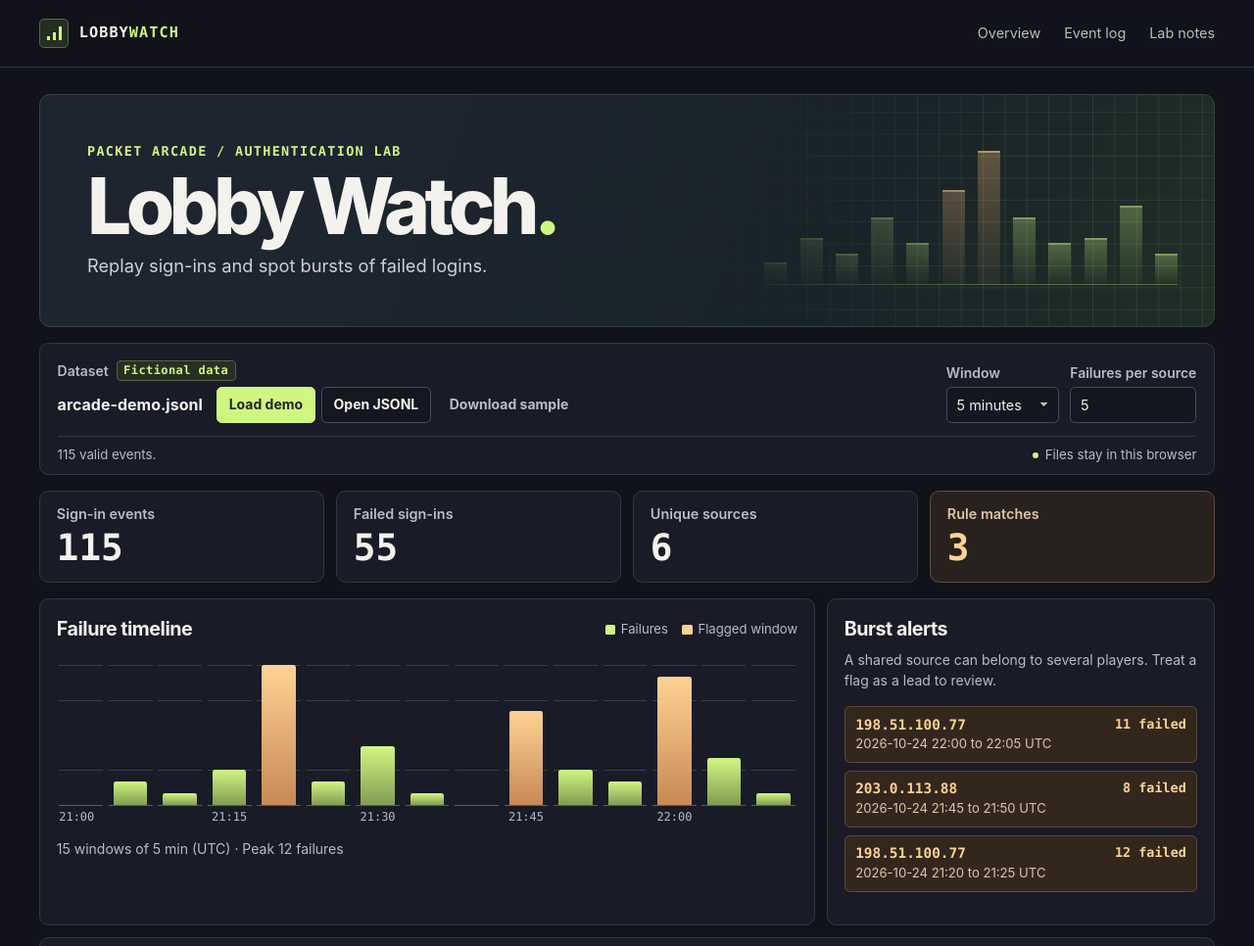
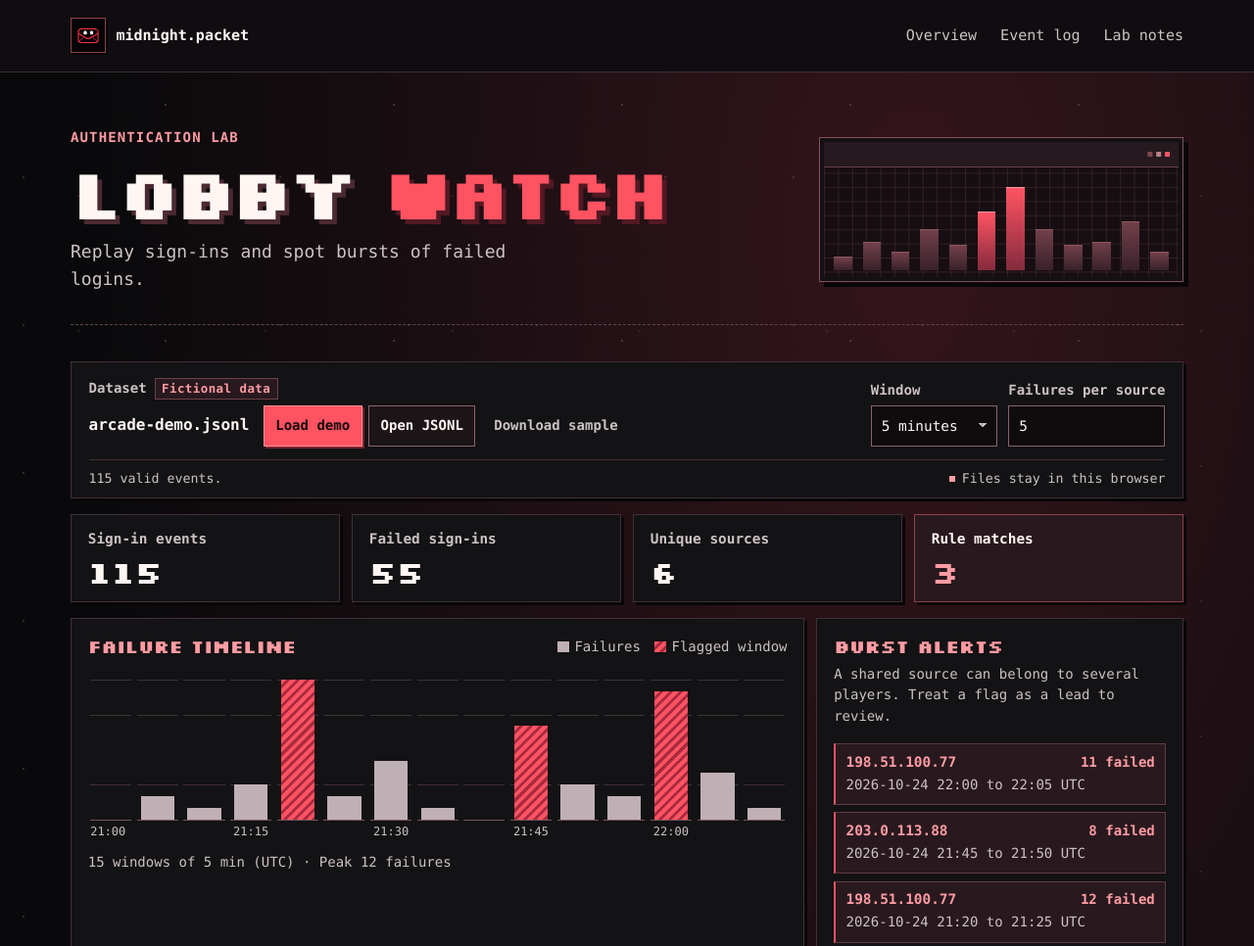
Before and after one commit to wayofkaleb/lobby-watch, a plain HTML site: page index.html in a window 1280 px wide. Shown: the top 966 px of the page at 98% size. Drawn offline with Linux system fonts and the light colour scheme.

Commit message:
Match Lobby Watch to Midnight Packet

```diff
--- a/index.html
+++ b/index.html
@@ -4,8 +4,10 @@
   <meta charset="utf-8">
   <meta name="viewport" content="width=device-width, initial-scale=1">
   <meta name="description" content="A hands-on cybersecurity lab for spotting failed sign-in bursts in game-server logs.">
-  <meta name="theme-color" content="#11121a">
-  <title>Lobby Watch | Authentication Lab</title>
+  <meta name="theme-color" content="#09090b">
+  <title>Lobby Watch | Midnight Packet</title>
+  <link rel="icon" href="midnight-envelope.png" type="image/png">
+  <link rel="preload" href="silkscreen-bold.ttf" as="font" type="font/ttf" crossorigin>
   <link rel="stylesheet" href="styles.css">
   <script src="detection.js" defer></script>
   <script src="app.js" defer></script>
@@ -15,9 +17,9 @@
 
   <header class="site-header">
     <div class="page-width header-inner">
-      <a class="brand" href="#main" aria-label="Lobby Watch overview">
-        <span class="brand-mark" aria-hidden="true"><i></i><i></i><i></i></span>
-        <span>LOBBY<span class="brand-accent">WATCH</span></span>
+      <a class="brand" href="https://packet-arcade.solehyssop8.chatgpt.site/" aria-label="Midnight Packet home">
+        <img class="brand-mark" src="midnight-envelope.png" width="36" height="36" alt="">
+        <span>midnight.packet</span>
       </a>
       <nav class="site-nav" aria-label="Dashboard">
         <a href="#overview">Overview</a>
@@ -30,12 +32,12 @@
   <main class="page-width dashboard" id="main">
     <section class="hero" aria-labelledby="page-title">
       <div class="hero-content">
-        <p class="eyebrow">PACKET ARCADE / AUTHENTICATION LAB</p>
-        <h1 id="page-title">Lobby Watch<span aria-hidden="true">.</span></h1>
+        <p class="eyebrow">Authentication lab</p>
+        <h1 id="page-title">Lobby <span>Watch</span></h1>
         <p>Replay sign-ins and spot bursts of failed logins.</p>
       </div>
       <div class="hero-signal" aria-hidden="true">
-        <div class="signal-grid"></div>
+        <div class="signal-lights"></div>
         <div class="signal-sample"><i></i><i></i><i></i><i></i><i></i><i></i><i></i><i></i><i></i><i></i><i></i><i></i></div>
       </div>
     </section>
--- a/styles.css
+++ b/styles.css
@@ -1,35 +1,52 @@
+@font-face {
+  font-family: Silkscreen;
+  src: url("silkscreen-bold.ttf") format("truetype");
+  font-style: normal;
+  font-weight: 700;
+  font-display: swap;
+}
+
 :root {
   color-scheme: dark;
-  --base: #11121a;
-  --surface: #191b26;
-  --surface-deep: #141620;
-  --border: #333744;
-  --text: #f4f2ec;
-  --muted: #b6bdcb;
-  --green: #d0f682;
-  --green-dim: #242f1f;
-  --amber: #ffd293;
-  --amber-dim: #33271d;
-  --sans: Inter, system-ui, -apple-system, BlinkMacSystemFont, "Segoe UI", sans-serif;
-  --mono: "Cascadia Code", "IBM Plex Mono", Consolas, monospace;
+  --base: #09090b;
+  --surface: #131214;
+  --surface-raised: #1c1518;
+  --surface-deep: #100c0e;
+  --border: #403037;
+  --border-raised: #8a626b;
+  --text: #fff6f3;
+  --muted: #ccc2c4;
+  --red: #ff5362;
+  --soft-red: #ff9ba3;
+  --red-panel: #28191e;
+  --shadow: #080608;
+  --bar: #bfb0b5;
+  --flagged-bars: repeating-linear-gradient(135deg, var(--red) 0 4px, #ad2a3e 4px 7px);
+  --mono: "Cascadia Mono", "Lucida Console", "Courier New", monospace;
 }
 
 *, *::before, *::after { box-sizing: border-box; }
 
 body {
+  min-height: 100vh;
   margin: 0;
-  background: var(--base);
+  background:
+    radial-gradient(circle at 24px 30px, #955d6555 1px, transparent 1.4px) 0 0 / 131px 151px,
+    radial-gradient(circle at 80px 62px, #70454d55 1px, transparent 1.3px) 0 0 / 191px 138px,
+    radial-gradient(circle at 169px 107px, #c6a6a73d 1px, transparent 1.5px) 0 0 / 233px 241px,
+    radial-gradient(ellipse at 73% 12%, #35151b 0%, #190e12 38%, transparent 64%),
+    var(--base);
   color: var(--text);
-  font: 1rem/1.5 var(--sans);
+  font: 1rem/1.55 var(--mono);
 }
 
 h1, h2, p, dl, dd { margin: 0; }
 button, input, select { font: inherit; }
 a { color: inherit; }
-#overview, #events { scroll-margin-top: 1rem; }
+#overview, #events, #lab-notes { scroll-margin-top: 1rem; }
 
 :focus-visible {
-  outline: 2px solid var(--green);
+  outline: 2px solid var(--soft-red);
   outline-offset: 3px;
 }
 
@@ -38,17 +55,17 @@ a { color: inherit; }
   z-index: 2;
   inset: 0.5rem auto auto 0.5rem;
   padding: 0.5rem 0.75rem;
-  background: var(--green);
+  background: var(--red);
   color: var(--base);
   transform: translateY(-150%);
 }
 
 .skip-link:focus { transform: none; }
-.page-width { width: min(100% - 5rem, 82rem); margin-inline: auto; }
-.site-header { border-bottom: 1px solid var(--border); }
+.page-width { width: min(100% - 3rem, 71rem); margin-inline: auto; }
+.site-header { border-bottom: 1px solid var(--border); background: #100d10; }
 
 .header-inner {
-  min-height: 4.25rem;
+  min-height: 4.55rem;
   display: flex;
   align-items: center;
   justify-content: space-between;
@@ -59,99 +76,94 @@ a { color: inherit; }
   display: inline-flex;
   align-items: center;
   gap: 0.65rem;
-  font: 700 0.95rem/1 var(--mono);
-  letter-spacing: 0.07em;
+  font: 700 0.94rem/1.3 var(--mono);
   text-decoration: none;
 }
 
 .brand-mark {
-  display: inline-flex;
-  align-items: end;
-  justify-content: center;
-  gap: 0.19rem;
-  width: 1.9rem;
-  height: 1.9rem;
-  padding: 0.42rem;
-  border: 1px solid #59654c;
-  border-radius: 0.3rem;
-  background: var(--green-dim);
+  display: block;
+  width: 2.25rem;
+  height: 2.25rem;
+  border: 1px solid #8f424b;
+  background: #0c0b0d;
+  box-shadow: 2px 2px 0 var(--shadow);
 }
 
-.brand-mark i { width: 0.2rem; background: var(--green); }
-.brand-mark i:nth-child(1) { height: 30%; }
-.brand-mark i:nth-child(2) { height: 58%; }
-.brand-mark i:nth-child(3) { height: 100%; }
-.brand-accent { color: var(--green); }
 .site-nav { display: flex; flex-wrap: wrap; gap: 0.45rem 1.5rem; }
-.site-nav a { color: var(--muted); font-size: 0.9rem; text-decoration: none; }
-.site-nav a:hover { color: var(--green); }
-.dashboard { padding-block: 1.7rem 3rem; }
+.site-nav a { color: var(--muted); font-size: 0.94rem; text-decoration: none; }
+.site-nav a:hover { color: var(--soft-red); text-decoration: underline; text-underline-offset: 0.25rem; }
+.dashboard { padding-block: clamp(1.65rem, 5vw, 3.5rem) clamp(3rem, 8vw, 6rem); }
 
 .hero {
-  position: relative;
-  isolation: isolate;
-  overflow: hidden;
-  display: flex;
+  display: grid;
+  grid-template-columns: minmax(0, 1fr) minmax(14rem, 0.52fr);
   align-items: center;
-  min-height: 13rem;
-  margin-bottom: 1rem;
-  padding: clamp(1.55rem, 3.8vw, 3rem);
-  border: 1px solid #3a433e;
-  border-radius: 0.7rem;
-  background: linear-gradient(112deg, #1e2530 18%, #182328 68%, #202e27);
+  gap: clamp(1rem, 4vw, 3rem);
+  margin-bottom: clamp(1.5rem, 3.4vw, 2.3rem);
+  padding-bottom: clamp(1.4rem, 3vw, 2rem);
+  border-bottom: 1px dashed #62454c;
 }
 
-.hero-content { position: relative; z-index: 1; }
-
 .eyebrow {
-  color: var(--green);
-  font: 600 0.84rem/1.45 var(--mono);
-  letter-spacing: 0.1em;
+  color: var(--soft-red);
+  font-size: 0.875rem;
+  font-weight: 700;
+  letter-spacing: 0.08em;
+  text-transform: uppercase;
 }
 
 .hero h1 {
-  margin: 0.28rem 0 0.45rem;
-  font-size: clamp(2.7rem, 6.25vw, 5.2rem);
-  font-weight: 760;
-  line-height: 1.02;
-  letter-spacing: -0.07em;
+  margin: 0.55rem 0 0.7rem;
+  font: 700 clamp(2.35rem, 5.7vw, 4.85rem)/0.98 Silkscreen, var(--mono);
+  letter-spacing: -0.085em;
+  text-shadow: 0.065em 0.065em 0 #4a2a32;
 }
 
-.hero h1 span { color: var(--green); }
-.hero h1 + p { color: #c9d2d8; font-size: clamp(1rem, 1.8vw, 1.14rem); }
+.hero h1 span { color: var(--red); text-shadow: 0.065em 0.065em 0 #531923; }
+.hero h1 + p { max-width: 48ch; color: var(--muted); font-size: clamp(1rem, 1.55vw, 1.125rem); }
 
 .hero-signal {
-  position: absolute;
-  inset: 0 0 0 auto;
-  width: 44%;
-  min-width: 17rem;
-  overflow: hidden;
-  opacity: 0.84;
-  mask-image: linear-gradient(90deg, transparent 2%, black 56%);
+  border: 1px solid #81535a;
+  padding: 0.25rem;
+  background: #141014;
+  box-shadow: 5px 5px 0 var(--shadow);
 }
 
-.signal-grid {
-  position: absolute;
-  inset: 0;
-  background:
-    linear-gradient(#bddca621 1px, transparent 1px) 0 50% / 1.4rem 1.4rem,
-    linear-gradient(90deg, #bddca621 1px, transparent 1px) 0 50% / 1.4rem 1.4rem;
+.signal-lights {
+  display: flex;
+  justify-content: flex-end;
+  align-items: center;
+  height: 1.65rem;
+  padding-inline: 0.55rem;
+  border-bottom: 1px solid #6b424a;
+  background: #261a20;
+}
+
+.signal-lights::after {
+  width: 0.32rem;
+  height: 0.32rem;
+  background: var(--red);
+  box-shadow: -0.55rem 0 #b88188, -1.1rem 0 #7f4950;
+  content: "";
 }
 
 .signal-sample {
-  position: absolute;
-  inset: 19% 7% 18% 13%;
   display: flex;
+  height: clamp(4.6rem, 9vw, 7rem);
   align-items: end;
   gap: 3.15%;
-  border-bottom: 1px solid #d0f6825e;
+  padding: 0.75rem 0.65rem 0.45rem;
+  background:
+    linear-gradient(#79535b43 1px, transparent 1px) 0 50% / 0.9rem 0.9rem,
+    linear-gradient(90deg, #79535b43 1px, transparent 1px) 0 50% / 0.9rem 0.9rem,
+    #170e12;
 }
 
 .signal-sample i {
   flex: 1;
   height: 15%;
-  border-top: 2px solid #d0f682a3;
-  background: linear-gradient(#c0f17e5e, #a4db6412 95%);
+  border-top: 1px solid #905860;
+  background: linear-gradient(#71404a, #39212a);
 }
 
 .signal-sample i:nth-child(2), .signal-sample i:nth-child(10) { height: 32%; }
@@ -163,11 +175,16 @@ a { color: inherit; }
 .signal-sample i:nth-child(11) { height: 54%; }
 
 .signal-sample i:nth-child(6), .signal-sample i:nth-child(7) {
-  border-color: #ffd293c2;
-  background: linear-gradient(#ffbb765e, #ffc68113 95%);
+  border-color: var(--soft-red);
+  background: linear-gradient(var(--red), #842b3d);
 }
 
-.card { min-width: 0; border: 1px solid var(--border); border-radius: 0.6rem; background: var(--surface); }
+.card {
+  min-width: 0;
+  border: 1px solid var(--border);
+  background: var(--surface);
+  box-shadow: 3px 3px 0 var(--shadow);
+}
 
 .controls {
   display: grid;
@@ -186,11 +203,10 @@ a { color: inherit; }
 
 .dataset-badge {
   padding: 0.16rem 0.4rem;
-  border: 1px solid #526443;
-  border-radius: 0.25rem;
-  background: #263022;
-  color: var(--green);
-  font: 650 0.75rem/1.15 var(--mono);
+  border: 1px solid #6d4149;
+  background: var(--red-panel);
+  color: var(--soft-red);
+  font: 700 0.78rem/1.15 var(--mono);
   letter-spacing: 0.035em;
 }
 
@@ -200,10 +216,10 @@ a { color: inherit; }
 
 input[type="number"], select {
   width: 100%;
-  min-height: 2.35rem;
+  min-height: 2.65rem;
   padding: 0.4rem 0.62rem;
-  border: 1px solid #464b59;
-  border-radius: 0.33rem;
+  border: 1px solid var(--border-raised);
+  border-radius: 0;
   background-color: var(--surface-deep);
   color: var(--text);
   font-size: 0.9rem;
@@ -224,21 +240,27 @@ select {
   display: inline-flex;
   align-items: center;
   justify-content: center;
-  min-height: 2.35rem;
+  min-height: 2.65rem;
   padding: 0.32rem 0.72rem;
   border: 1px solid transparent;
-  border-radius: 0.33rem;
-  font: 650 0.875rem/1.2 var(--sans);
+  border-radius: 0;
+  font: 700 0.875rem/1.2 var(--mono);
   white-space: nowrap;
   cursor: pointer;
 }
 
-.button--primary { border-color: var(--green); background: var(--green); color: #202518; }
-.button--primary:hover { background: #e0ffa0; }
-.button--secondary { border-color: #464b59; background: var(--surface-deep); color: var(--text); }
-.button--secondary:not(:disabled):hover { border-color: var(--green); color: var(--green); }
+.button--primary {
+  border-color: #ff929a;
+  background: var(--red);
+  box-shadow: 2px 2px 0 #7d222f;
+  color: #16090b;
+}
+
+.button--primary:hover { background: #ff7b85; }
+.button--secondary { border-color: var(--border-raised); background: var(--surface-raised); color: var(--text); }
+.button--secondary:not(:disabled):hover { border-color: var(--soft-red); color: var(--soft-red); }
 .button--text { background: transparent; color: var(--muted); }
-.button--text:hover { color: var(--green); }
+.button--text:hover { color: var(--soft-red); text-decoration: underline; text-underline-offset: 0.2rem; }
 .button:disabled { opacity: 0.48; cursor: default; }
 
 .upload-button input {
@@ -249,7 +271,7 @@ select {
   cursor: pointer;
 }
 
-.upload-button:focus-within { outline: 2px solid var(--green); outline-offset: 3px; }
+.upload-button:focus-within { outline: 2px solid var(--soft-red); outline-offset: 3px; }
 
 .control-status {
   grid-column: 1 / -1;
@@ -264,9 +286,9 @@ select {
   font-size: 0.83rem;
 }
 
-.control-status .status--error { color: var(--amber); }
+.control-status .status--error { color: var(--soft-red); }
 .privacy-note { display: inline-flex; align-items: center; gap: 0.4rem; }
-.privacy-note span { width: 0.4rem; height: 0.4rem; border-radius: 50%; background: var(--green); }
+.privacy-note span { width: 0.4rem; height: 0.4rem; background: var(--soft-red); }
 
 .metrics {
   display: grid;
@@ -277,15 +299,15 @@ select {
 
 .metric { padding: 0.8rem 1.05rem; }
 .metric dt { color: var(--muted); font-size: 0.9rem; font-weight: 620; }
-.metric dd { margin-top: 0.22rem; font: 650 clamp(1.8rem, 4vw, 2.35rem)/1.1 var(--mono); }
-.metric--alert { border-color: #664d3a; background: #28221f; }
-.metric--alert dt { color: #e0c4a6; }
-.metric--alert dd { color: var(--amber); }
+.metric dd { margin-top: 0.28rem; font: 700 clamp(1.55rem, 3.6vw, 2rem)/1.1 Silkscreen, var(--mono); }
+.metric--alert { border-color: #8f424b; background: var(--red-panel); }
+.metric--alert dt { color: var(--text); }
+.metric--alert dd { color: var(--soft-red); }
 
 .analysis-grid { display: grid; grid-template-columns: minmax(0, 2fr) minmax(18rem, 1fr); gap: 0.75rem; }
 .chart-panel, .alerts-panel, .events-panel { padding: 1.05rem; }
 .panel-heading { display: flex; flex-wrap: wrap; align-items: center; justify-content: space-between; gap: 0.5rem 1rem; }
-.panel-heading h2 { font-size: 1.23rem; font-weight: 700; letter-spacing: -0.025em; }
+.panel-heading h2 { color: var(--soft-red); font: 700 1.18rem/1.3 Silkscreen, var(--mono); letter-spacing: -0.04em; }
 .panel-note { color: var(--muted); font-size: 0.875rem; }
 
 .chart-legend {
@@ -296,12 +318,12 @@ select {
   padding: 0;
   color: var(--muted);
   list-style: none;
-  font-size: 0.82rem;
+  font-size: 0.875rem;
 }
 
 .chart-legend li { display: flex; align-items: center; gap: 0.36rem; }
-.legend-swatch { width: 0.65rem; height: 0.65rem; border-radius: 0.1rem; background: var(--green); }
-.legend-swatch--alert { background: var(--amber); }
+.legend-swatch { width: 0.72rem; height: 0.72rem; background: var(--bar); }
+.legend-swatch--alert { background: var(--flagged-bars); }
 .chart-scroll { overflow-x: auto; }
 
 .timeline-chart {
@@ -330,20 +352,19 @@ select {
   justify-content: center;
   width: 100%;
   height: 9rem;
-  border-bottom: 1px solid #565c6a;
-  background: repeating-linear-gradient(to top, transparent 0 calc(25% - 1px), #383d4a calc(25% - 1px) 25%);
+  border-bottom: 1px solid #76565e;
+  background: repeating-linear-gradient(to top, transparent 0 calc(25% - 1px), #403037 calc(25% - 1px) 25%);
 }
 
 .chart-bar-fill, .chart-bar {
   width: min(100%, 2.15rem);
-  border-radius: 0.15rem 0.15rem 0 0;
-  background: linear-gradient(#d0f682, #829c52);
+  background: var(--bar);
 }
 
 .chart-bar--alert .chart-bar-fill,
 .chart-bar--alert .chart-bar,
 .chart-bar-fill.chart-bar--alert,
-.chart-bar.chart-bar--alert { background: linear-gradient(#ffd293, #c78955); }
+.chart-bar.chart-bar--alert { background: var(--flagged-bars); }
 
 .chart-tick { min-height: 1.45rem; padding-top: 0.24rem; color: var(--muted); font: 0.75rem/1.3 var(--mono); white-space: nowrap; }
 .chart-column:first-child .chart-tick { align-self: start; }
@@ -351,7 +372,8 @@ select {
 .alerts-note { margin: 0.3rem 0 0.75rem; }
 .alert-list { display: grid; gap: 0.45rem; max-height: 15.5rem; overflow: auto; list-style: none; padding: 0; }
 
-.notes-panel { padding: clamp(1rem, 3vw, 1.5rem); }
+.notes-panel { margin-top: 0.75rem; padding: clamp(1rem, 3vw, 1.5rem); }
+.notes-panel .panel-heading { margin-bottom: 0.45rem; }
 .notes-panel p { max-width: 66ch; color: var(--muted); }
 .notes-panel p + p { margin-top: 0.65rem; }
 
@@ -361,15 +383,16 @@ select {
   align-items: start;
   gap: 0.15rem 0.5rem;
   padding: 0.55rem 0.65rem;
-  border: 1px solid #5e4939;
-  border-radius: 0.35rem;
-  background: var(--amber-dim);
+  border: 1px solid #613b45;
+  border-inline-start: 2px solid var(--red);
+  background: var(--red-panel);
   overflow-wrap: anywhere;
 }
 
-.alert-title { color: var(--amber); font: 650 0.9rem/1.35 var(--mono); }
-.alert-detail { grid-column: 1; color: #e0c4a6; font-size: 0.82rem; }
-.alert-count { grid-column: 2; grid-row: 1; color: var(--amber); font: 650 0.84rem/1.4 var(--mono); }
+.alert-copy { display: contents; }
+.alert-title { grid-column: 1; grid-row: 1; color: var(--soft-red); font: 700 0.9rem/1.35 var(--mono); }
+.alert-detail { grid-column: 1 / -1; color: var(--muted); font-size: 0.875rem; }
+.alert-count { grid-column: 2; grid-row: 1; color: var(--soft-red); font: 700 0.875rem/1.4 var(--mono); }
 .empty-state { color: var(--muted); font-size: 0.9rem; }
 
 .events-panel { margin-top: 0.75rem; }
@@ -385,44 +408,46 @@ th:nth-child(4) { width: 15%; }
 td { font-size: 0.9rem; }
 td:nth-child(1), td:nth-child(3) { font-family: var(--mono); }
 td.empty-state { font-family: inherit; }
-tbody tr:nth-child(even) { background: #1c1e2a; }
+tbody tr:nth-child(even) { background: var(--surface-raised); }
 
 .event-outcome {
   display: inline-block;
   padding: 0.08rem 0.35rem;
-  border-radius: 0.2rem;
-  font-size: 0.82rem;
-  font-weight: 650;
+  border: 1px solid var(--border);
+  font-size: 0.875rem;
+  font-weight: 700;
 }
 
-.event-outcome--failure, .event-context--flagged { color: var(--amber); }
-.event-outcome--failure { background: var(--amber-dim); }
-.event-outcome--success { background: var(--green-dim); color: var(--green); }
+.event-outcome--failure, .event-context--flagged { color: var(--soft-red); }
+.event-outcome--failure { border-color: #613b45; background: var(--red-panel); }
+.event-outcome--success { background: #211d20; color: var(--text); }
 .pagination { display: flex; align-items: center; justify-content: flex-end; gap: 0.6rem; margin-top: 0.75rem; }
-.noscript { margin-top: 1rem; padding: 1rem; color: var(--amber); }
+.noscript { margin-top: 1rem; padding: 1rem; color: var(--soft-red); }
 
-@media (max-width: 60rem) {
-  .page-width { width: calc(100% - 3rem); }
+@media (max-width: 64rem) {
   .controls { grid-template-columns: 1fr; }
   .rule-controls { margin-top: 0.75rem; }
   .analysis-grid { grid-template-columns: minmax(0, 1.7fr) minmax(15rem, 1fr); }
 }
 
-@media (max-width: 46rem) {
+@media (max-width: 50rem) {
   .page-width { width: calc(100% - 2rem); }
-  .dashboard { padding-top: 1rem; }
-  .hero { min-height: 11rem; }
-  .hero-signal { opacity: 0.4; }
   .analysis-grid { grid-template-columns: minmax(0, 1fr); }
   .timeline-chart { gap: 0.25rem; }
   .metrics { grid-template-columns: repeat(2, minmax(0, 1fr)); }
 }
 
+@media (max-width: 39rem) {
+  .hero { grid-template-columns: minmax(0, 1fr); }
+  .hero-signal { display: none; }
+}
+
 @media (max-width: 29rem) {
   .header-inner { min-height: auto; flex-wrap: wrap; gap: 0.57rem; padding-block: 0.65rem; }
   .site-nav { width: 100%; gap: 0.35rem 1rem; }
-  .hero { padding-inline: 1rem; }
-  .hero-signal { opacity: 0.21; }
   .controls, .chart-panel, .alerts-panel, .events-panel { padding-inline: 0.8rem; }
-  .control-status { font-size: 0.8rem; }
+  .metric { padding-inline: 0.7rem; }
+  .rule-controls { display: grid; grid-template-columns: 1fr 1fr; }
+  .event-filter { max-width: 100%; }
+  .event-filter select { min-width: min(11rem, 100%); }
 }
```
Also changed, not shown: midnight-envelope.png (added), silkscreen-bold.ttf (added), silkscreen-license.txt (added).
